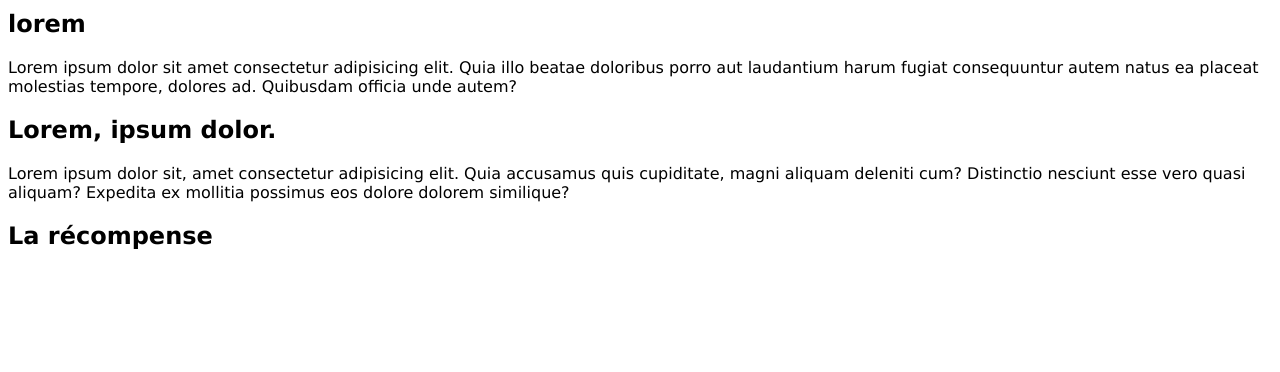
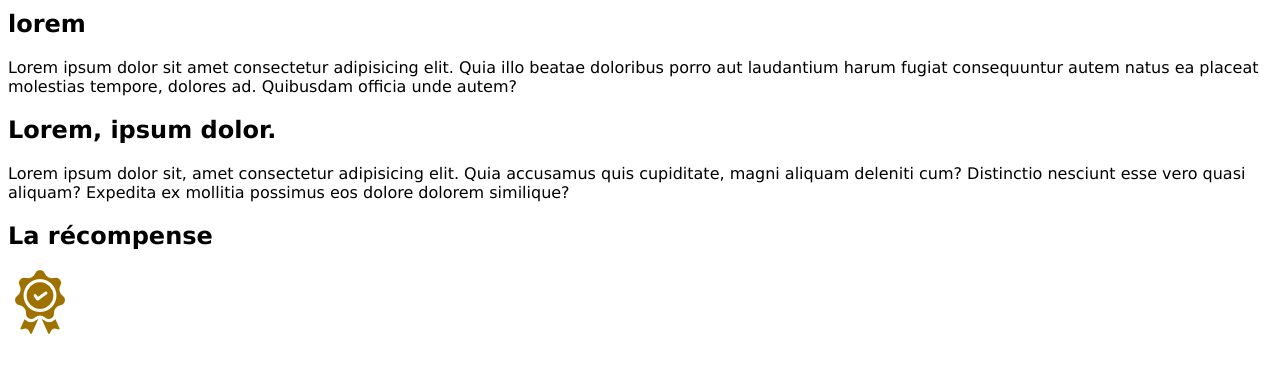
Before and after one commit to CamArrka/clone_mon_site_web, a plain HTML site: page index.html in a window 1280 px wide. Shown: the part 110-482 px from the top of the page. Drawn offline with Linux system fonts and the light colour scheme.

Commit message:
Nouvelle récompense

```diff
--- a/index.html
+++ b/index.html
@@ -24,7 +24,7 @@
     <!-- RECOMPENSES -->
     <div>
         <h2>La récompense</h2>
-        <img src="" alt="">
+        <img src="images/medal_bronze.png" alt="">
     </div>
 
 
```
Also changed, not shown: images/medal_bronze.png (added), images/medal_gold.png (added), images/medal_silver.png (added).
